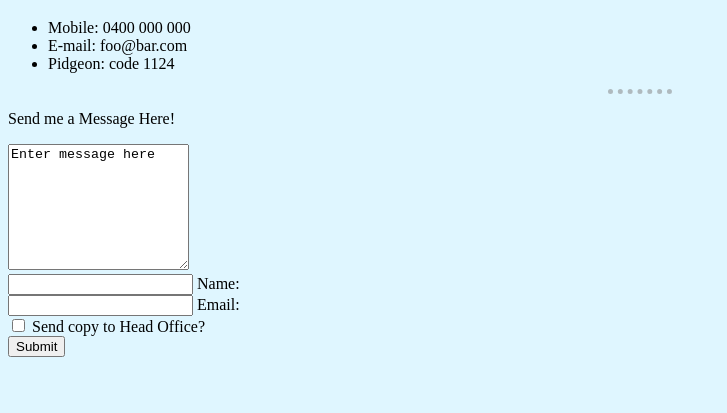
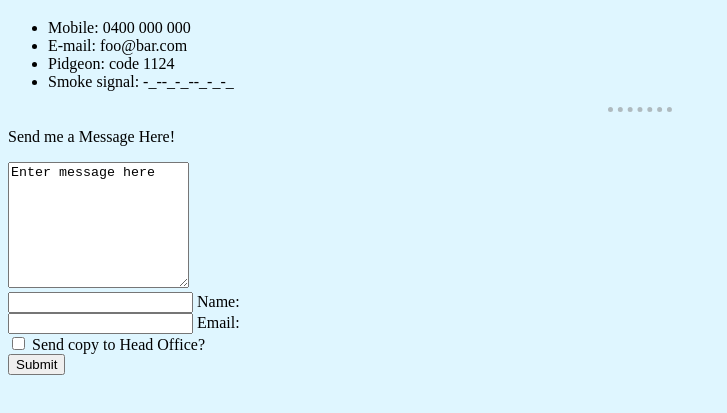
Before and after one commit to GarrickDunn/CV, a plain HTML site: page contact.html in a window 1280 px wide. Shown: the part 61-474 px from the top of the page, without its empty margins (0-727 px from the left). Drawn offline with Linux system fonts and the light colour scheme.

Commit message:
Updated contact me

```diff
--- a/contact.html
+++ b/contact.html
@@ -14,6 +14,7 @@
         <li>Mobile: 0400 000 000</li>
         <li>E-mail: foo@bar.com</li>
         <li>Pidgeon: code 1124</li>
+        <li>Smoke signal: -_--_-_--_-_-_</li>
     </ul>
     <hr>
     <form action="mailto:test@mail.com" method="post" enctype="text/plain">
```
